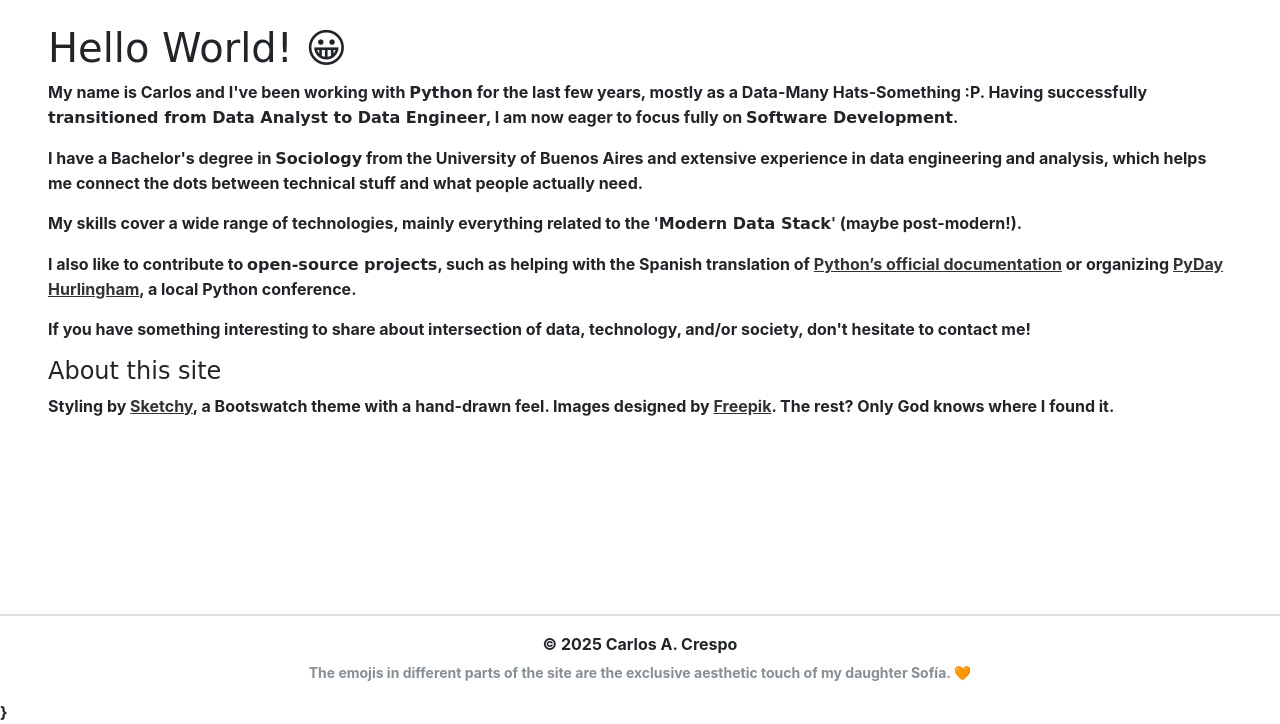
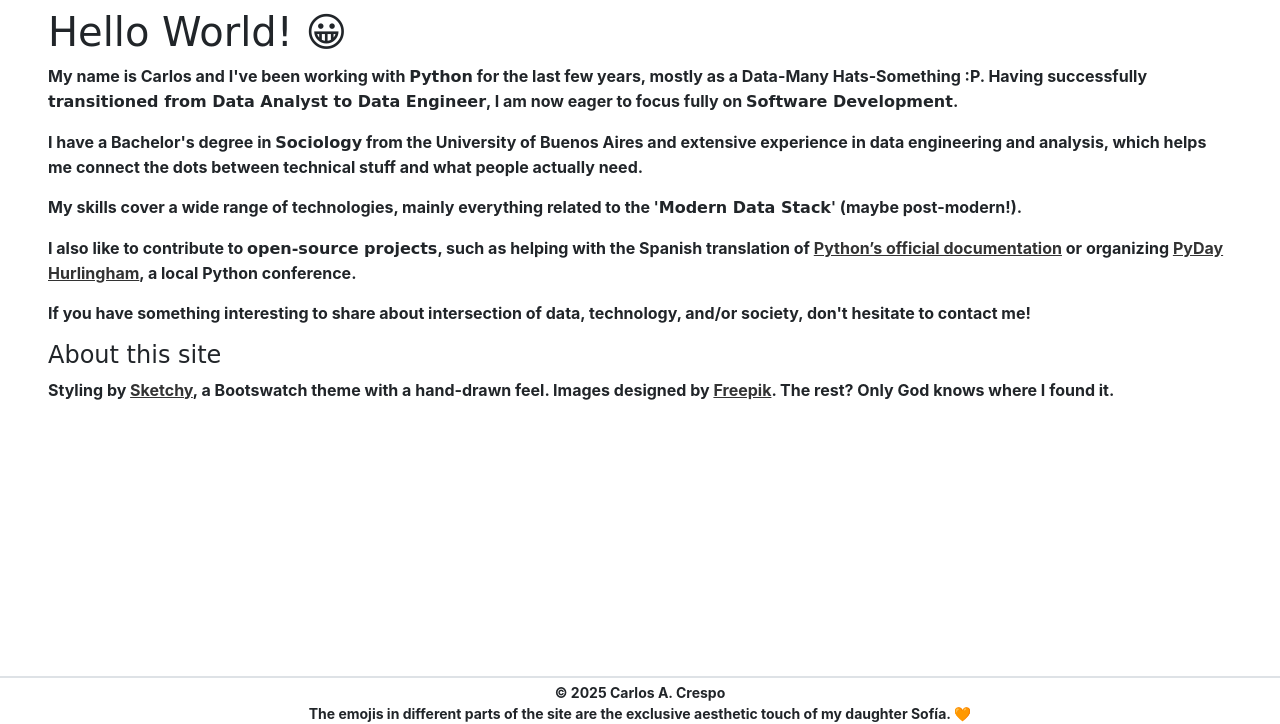
Before and after one commit to cacrespo/website, a Django app: page /about/ in a window 1280 px wide. Shown: the part 76-800 px from the top of the page. Run offline with Django 5.2, Linux system fonts and the light colour scheme; some libraries are stand-ins or nearby versions; some web fonts are replaced.

Commit message:
fix: margin and typo (#41)

```diff
--- a/pages/templates/pages/about.html
+++ b/pages/templates/pages/about.html
@@ -30,7 +30,7 @@
 </section>
 {% endblock %}
 
-{% block extra_js %}}
+{% block extra_js %}
 <script>
   document.addEventListener('DOMContentLoaded', function () {
     const tooltipTriggerList = [].slice.call(document.querySelectorAll('[data-bs-toggle="tooltip"]'))
--- a/templates/base.html
+++ b/templates/base.html
@@ -15,7 +15,7 @@
 
 <body class="d-flex flex-column min-vh-100">
 
-  <header class="mb-4 p-2">
+  <header class="mb-2 p-2">
     <nav class="navbar navbar-expand-lg bg-body-tertiary">
       <div class="container-fluid">
         <a class="navbar-brand" href="/">Carlos A. Crespo</a>
@@ -76,9 +76,9 @@
     {% endblock %}
   </main>
 
-  <footer class="mt-auto py-3 border-top text-center">
-    <p class="mb-1">&copy; 2025 Carlos A. Crespo</p>
-    <small class="text-muted">
+  <footer class="pt-1 mt-2 border-top text-center">
+    <small class="d-block">
+      <p class="mb-0">&copy; 2025 Carlos A. Crespo</p>
       The emojis in different parts of the site are the exclusive aesthetic touch of my daughter Sofía. 🧡
     </small>
   </footer>
```
